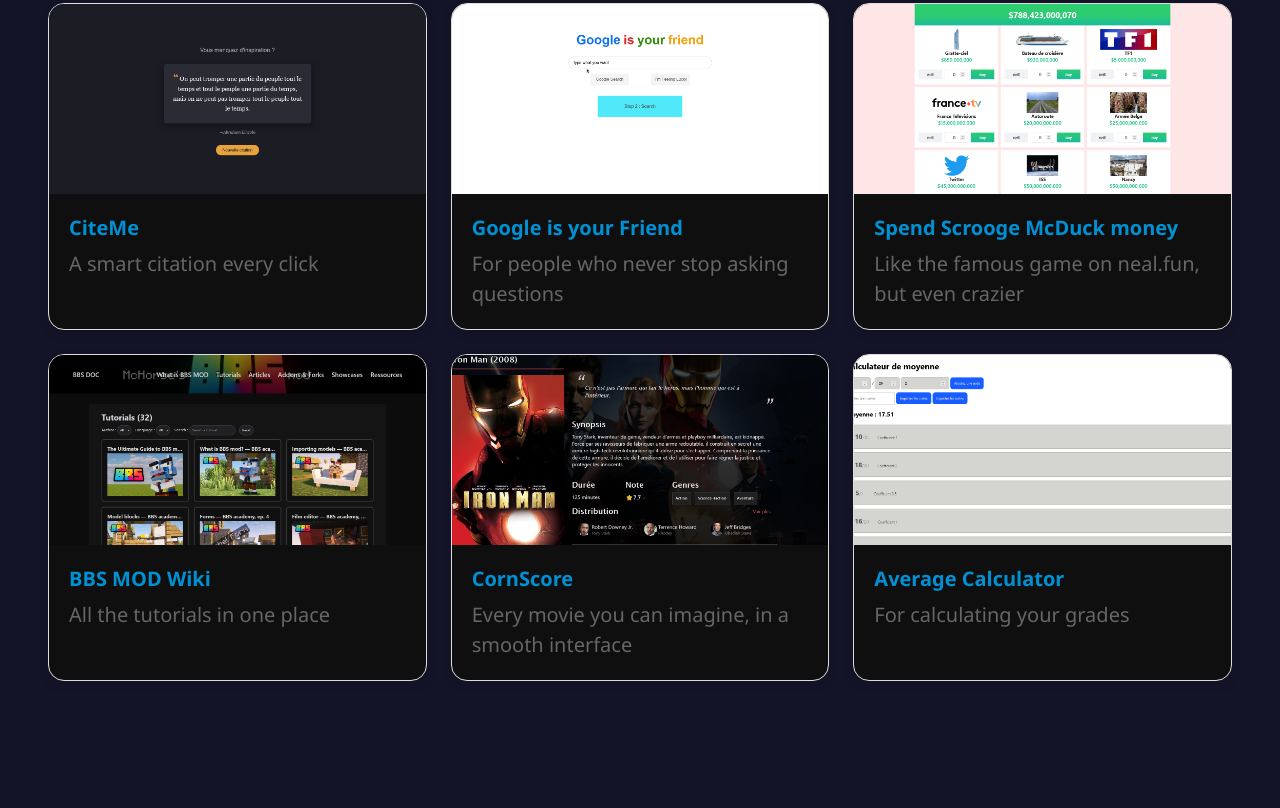
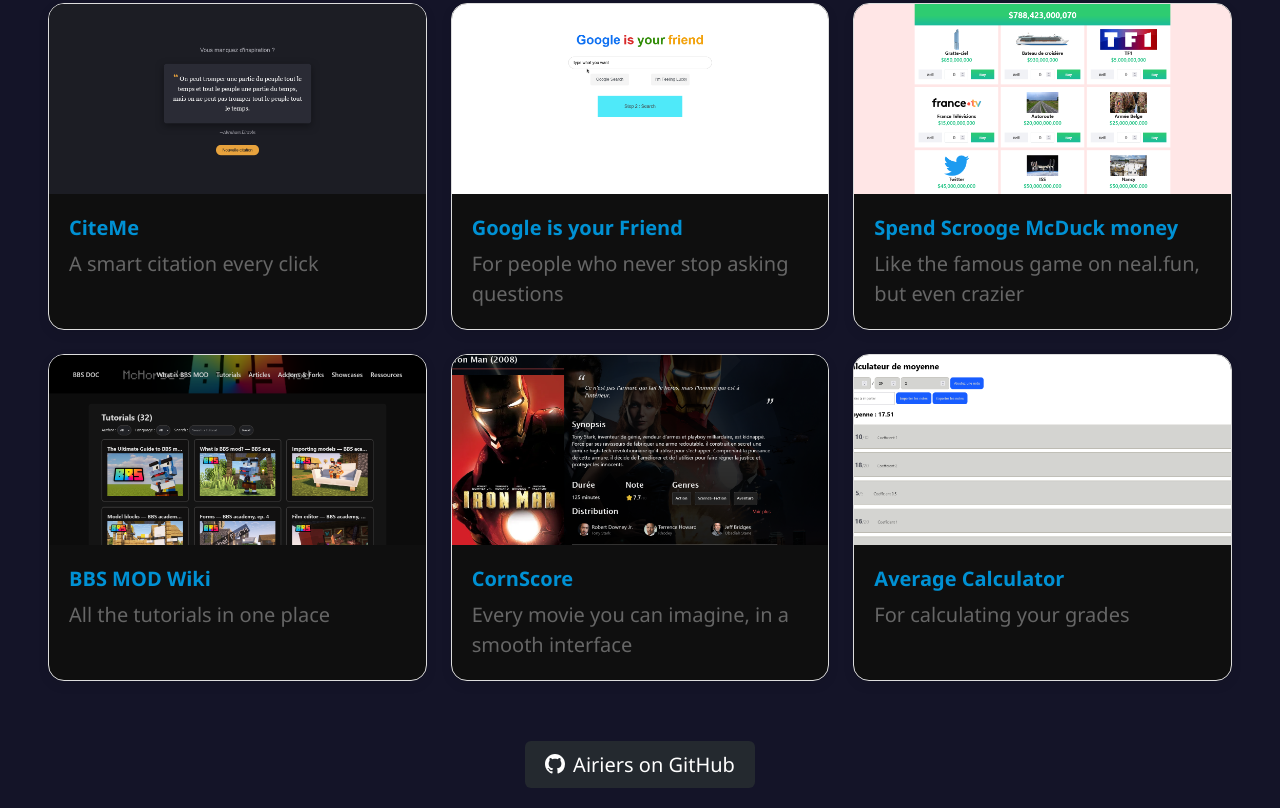
Before and after one commit to Airiers/Airiers.github.io, a plain HTML site: page index.html in a window 1280 px wide. Shown: the part 655-1463 px from the top of the page. Before the commit the page ends 1416 px from the top, so only its background shows below. Drawn offline with Linux system fonts and the light colour scheme.

Commit message:
Added content

```diff
--- a/index.html
+++ b/index.html
@@ -150,6 +150,30 @@
                     -10px -10px 0 #ff005e;
             }
         }
+        .github-btn-container {
+            display: flex;
+            justify-content: center;
+            align-items: center;
+            color: #fff;
+        }
+
+        .github-btn {
+            display: inline-flex;
+            align-items: center;
+            gap: 8px;
+            padding: 10px 20px;
+            background-color: #24292f;
+            color: #fff !important;
+            text-decoration: none;
+            border-radius: 6px;
+            font-weight: 500;
+            transition: background-color 0.2s ease;
+        }
+
+        .github-btn:hover {
+            background-color: #33383f;
+            color: #fff;
+        }
     </style>
     <body>
         <div class="main">
@@ -253,6 +277,25 @@
                     </div>
                 </a>
             </div>
+            <div class="github-btn-container">
+                <a
+                    href="https://github.com/Airiers"
+                    class="github-btn"
+                    target="_blank"
+                >
+                    <svg
+                        width="20"
+                        height="20"
+                        viewBox="0 0 16 16"
+                        fill="currentColor"
+                    >
+                        <path
+                            d="M8 0C3.58 0 0 3.58 0 8c0 3.54 2.29 6.53 5.47 7.59.4.07.55-.17.55-.38 0-.19-.01-.82-.01-1.49-2.01.37-2.53-.49-2.69-.94-.09-.23-.48-.94-.82-1.13-.28-.15-.68-.52-.01-.53.63-.01 1.08.58 1.23.82.72 1.21 1.87.87 2.33.66.07-.52.28-.87.51-1.07-1.78-.2-3.64-.89-3.64-3.95 0-.87.31-1.59.82-2.15-.08-.2-.36-1.02.08-2.12 0 0 .67-.21 2.2.82.64-.18 1.32-.27 2-.27.68 0 1.36.09 2 .27 1.53-1.04 2.2-.82 2.2-.82.44 1.1.16 1.92.08 2.12.51.56.82 1.27.82 2.15 0 3.07-1.87 3.75-3.65 3.95.29.25.54.73.54 1.48 0 1.07-.01 1.93-.01 2.2 0 .21.15.46.55.38A8.01 8.01 0 0 0 16 8c0-4.42-3.58-8-8-8z"
+                        />
+                    </svg>
+                    Airiers on GitHub
+                </a>
+            </div>
         </div>
     </body>
 </html>
```
